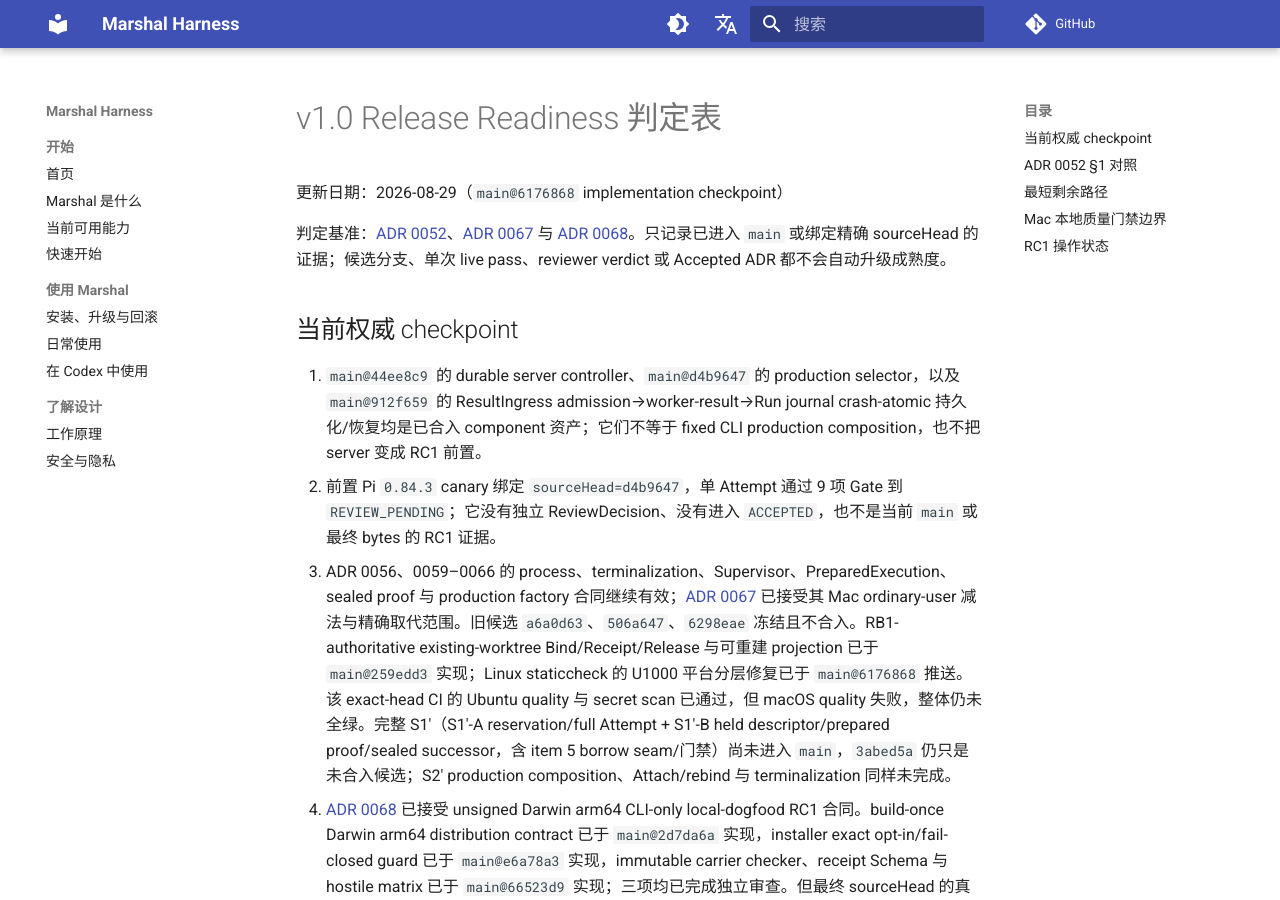
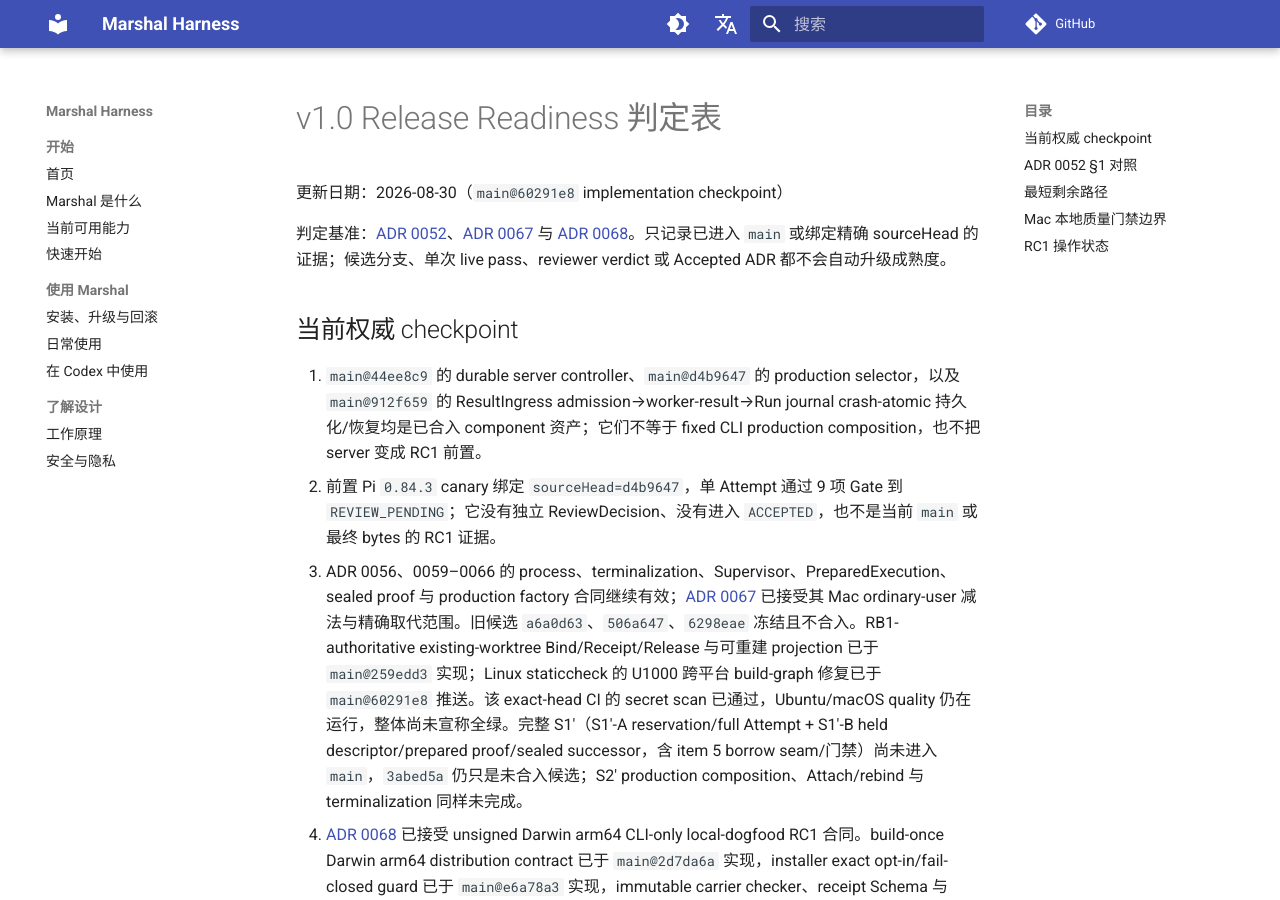
Before and after one commit to chiga0/marshal-harness, an MkDocs documentation site: the page built from docs/v1-release-readiness.md, in a window 1280 px wide and 900 px high. Built offline with MkDocs 1.6.1 and Material for MkDocs 9.7.7, drawn with Linux system fonts in a browser that asks for light colours; comment, search, counter and statistics services are not loaded.

Commit message:
docs: sync v1 readiness checkpoint

```diff
--- a/docs/v1-release-readiness.md
+++ b/docs/v1-release-readiness.md
@@ -1,6 +1,6 @@
 # v1.0 Release Readiness 判定表
 
-更新日期：2026-08-29（`main@6176868` implementation checkpoint）
+更新日期：2026-08-30（`main@60291e8` implementation checkpoint）
 
 判定基准：[ADR 0052](adr/0052-v1-release-scope-and-production-reachability.md)、[ADR 0067](adr/0067-darwin-ordinary-user-launch-and-attach-recovery.md) 与 [ADR 0068](adr/0068-mac-first-cli-only-lifecycle-preview-rc1.md)。只记录已进入 `main` 或绑定精确 sourceHead 的证据；候选分支、单次 live pass、reviewer verdict 或 Accepted ADR 都不会自动升级成熟度。
 
@@ -8,7 +8,7 @@
 
 1. `main@44ee8c9` 的 durable server controller、`main@d4b9647` 的 production selector，以及 `main@912f659` 的 ResultIngress admission→worker-result→Run journal crash-atomic 持久化/恢复均是已合入 component 资产；它们不等于 fixed CLI production composition，也不把 server 变成 RC1 前置。
 2. 前置 Pi `0.84.3` canary 绑定 `sourceHead=d4b9647`，单 Attempt 通过 9 项 Gate 到 `REVIEW_PENDING`；它没有独立 ReviewDecision、没有进入 `ACCEPTED`，也不是当前 `main` 或最终 bytes 的 RC1 证据。
-3. ADR 0056、0059–0066 的 process、terminalization、Supervisor、PreparedExecution、sealed proof 与 production factory 合同继续有效；[ADR 0067](adr/0067-darwin-ordinary-user-launch-and-attach-recovery.md) 已接受其 Mac ordinary-user 减法与精确取代范围。旧候选 `a6a0d63`、`506a647`、`6298eae` 冻结且不合入。RB1-authoritative existing-worktree Bind/Receipt/Release 与可重建 projection 已于 `main@259edd3` 实现；Linux staticcheck 的 U1000 平台分层修复已于 `main@6176868` 推送。该 exact-head CI 的 Ubuntu quality 与 secret scan 已通过，但 macOS quality 失败，整体仍未全绿。完整 S1′（S1′-A reservation/full Attempt + S1′-B held descriptor/prepared proof/sealed successor，含 item 5 borrow seam/门禁）尚未进入 `main`，`3abed5a` 仍只是未合入候选；S2′ production composition、Attach/rebind 与 terminalization 同样未完成。
+3. ADR 0056、0059–0066 的 process、terminalization、Supervisor、PreparedExecution、sealed proof 与 production factory 合同继续有效；[ADR 0067](adr/0067-darwin-ordinary-user-launch-and-attach-recovery.md) 已接受其 Mac ordinary-user 减法与精确取代范围。旧候选 `a6a0d63`、`506a647`、`6298eae` 冻结且不合入。RB1-authoritative existing-worktree Bind/Receipt/Release 与可重建 projection 已于 `main@259edd3` 实现；Linux staticcheck 的 U1000 跨平台 build-graph 修复已于 `main@60291e8` 推送。该 exact-head CI 的 secret scan 已通过，Ubuntu/macOS quality 仍在运行，整体尚未宣称全绿。完整 S1′（S1′-A reservation/full Attempt + S1′-B held descriptor/prepared proof/sealed successor，含 item 5 borrow seam/门禁）尚未进入 `main`，`3abed5a` 仍只是未合入候选；S2′ production composition、Attach/rebind 与 terminalization 同样未完成。
 4. [ADR 0068](adr/0068-mac-first-cli-only-lifecycle-preview-rc1.md) 已接受 unsigned Darwin arm64 CLI-only local-dogfood RC1 合同。build-once Darwin arm64 distribution contract 已于 `main@2d7da6a` 实现，installer exact opt-in/fail-closed guard 已于 `main@e6a78a3` 实现，immutable carrier checker、receipt Schema 与 hostile matrix 已于 `main@66523d9` 实现；三项均已完成独立审查。但最终 sourceHead 的真实 canary receipt、组装后的同一 bytes carrier、tag、GitHub prerelease 与 release asset 均未产生，当前没有已发布或可执行安装的 `v1.0.0-rc1`。
 5. 当前权威状态保持：`I186-R0: PASSED/DESIGN`、`I186-R1: IN_PROGRESS/INTEGRATED`、`I186-R2–R5: IN_PROGRESS/COMPONENT`、`I186-R6: PLANNED/DESIGN`。component 合入与 checker 就绪不构成成熟度升级。
 
```
Also changed, not shown: docs/roadmap-status.md (+2 -2 lines).
